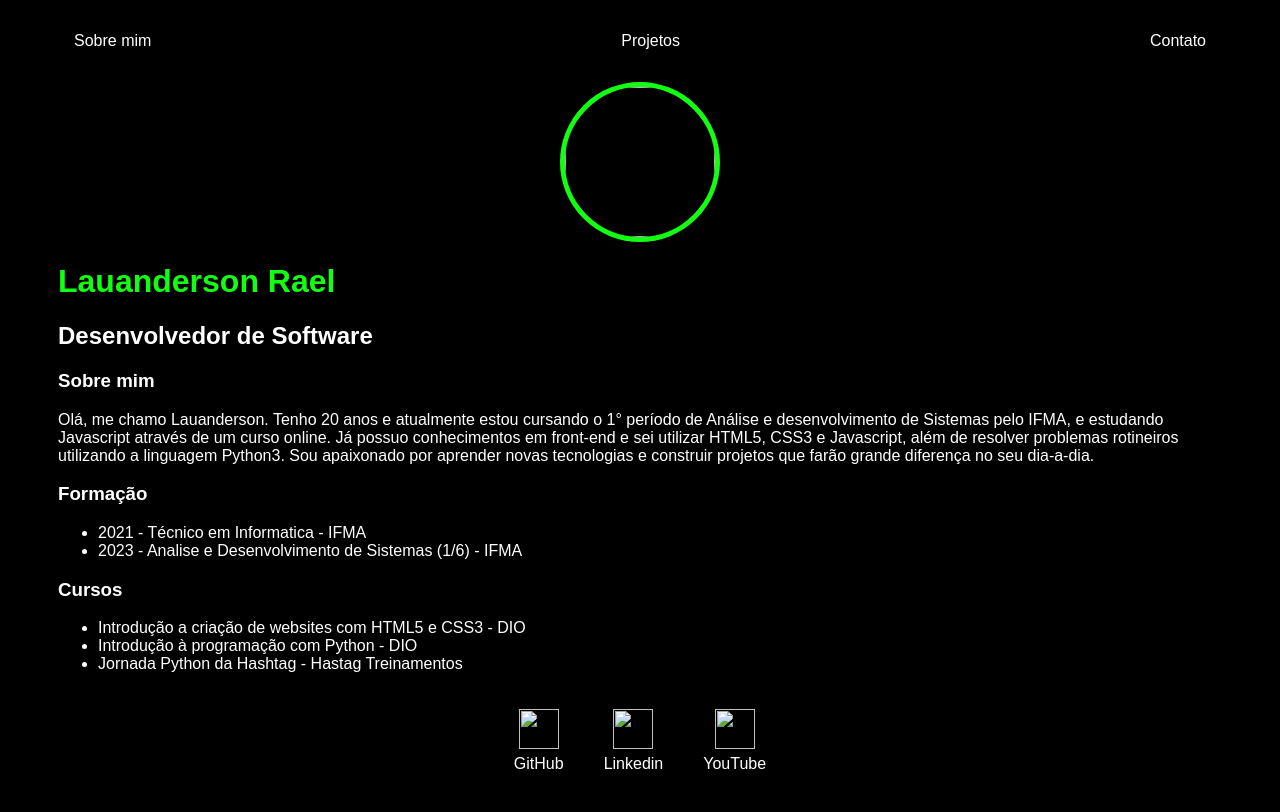
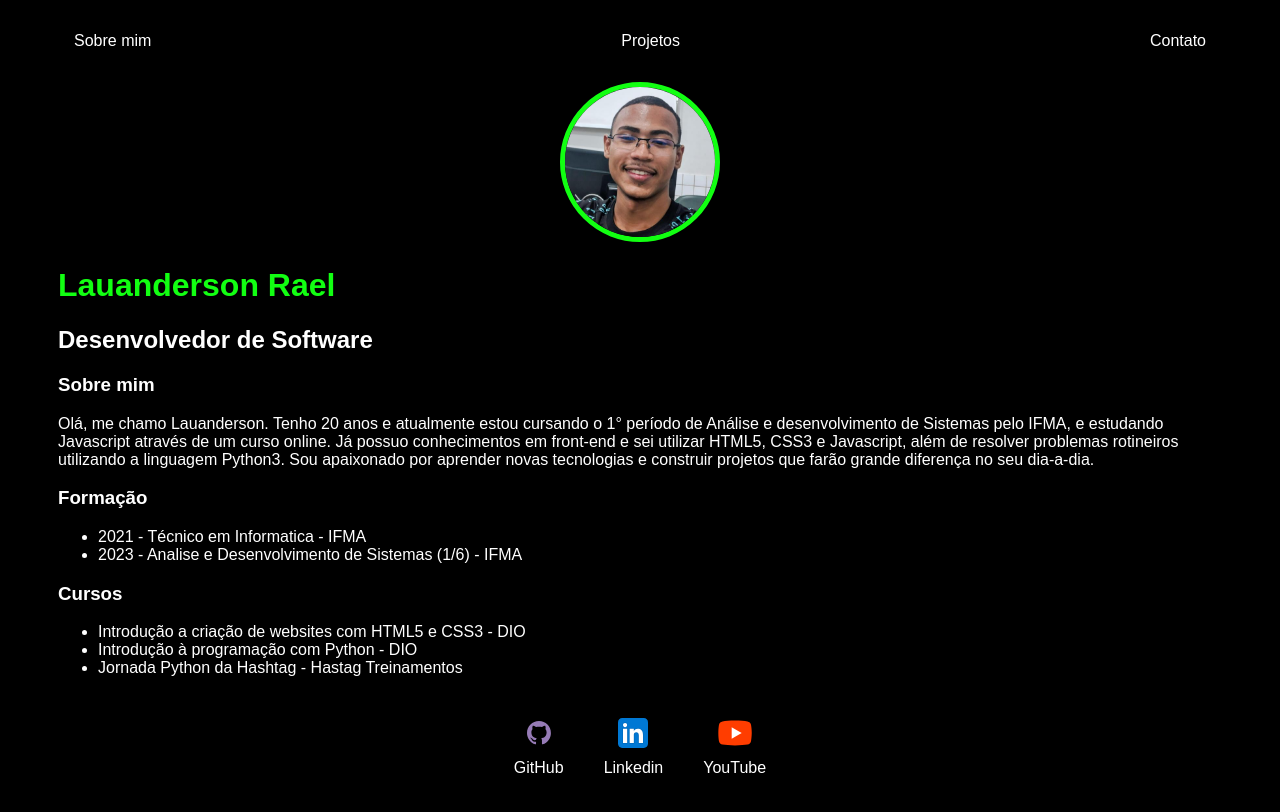
Before and after one commit to lauanderson-rael/Meu-portifolio, a plain HTML site: page index.html in a window 1280 px wide. Drawn offline with Linux system fonts and the light colour scheme; the site is published under a folder, as on GitHub Pages, so addresses that start at the root find nothing.

Commit message:
Corrigindo problema de caminho

```diff
--- a/index.html
+++ b/index.html
@@ -26,7 +26,7 @@
 
         <header>
             <div class="center">
-                <img src="/img/minhafoto.jpeg" alt="" srcset="">
+                <img src="img/minhafoto.jpeg" alt="" srcset="">
             </div>
             <h1>Lauanderson Rael</h1>
             <h2>Desenvolvedor de Software</h2>
@@ -69,17 +69,17 @@
 
         <footer>
             <a href="https://github.com/lauanderson-rael" target="_blank" rel="noopener">
-                <img src="/img/github.svg" alt="">
+                <img src="img/github.svg" alt="">
                 <p>GitHub</p>
             </a>
 
             <a href="https://www.linkedin.com/in/lauanderson-rael-a68b2b16a?lipi=urn%3Ali%3Apage%3Ad_flagship3_profile_view_base_contact_details%3Bpozl%2FjXnRWyqgHQlfbATug%3D%3D" target="_blank" rel="noopener" >
-                <img src="/img/linkedin.svg" alt="" >
+                <img src="img/linkedin.svg" alt="" >
                 <p>Linkedin</p>
             </a>
 
             <a href="https://www.youtube.com/channel/UCvGvh2gJS44gfOiFB3HvUUg?sub_confirmation=1" target="_blank" rel="noopener">
-                <img src="/img/youtube.svg" alt="">
+                <img src="img/youtube.svg" alt="">
                 <p>YouTube</p>
             </a>
 
```
